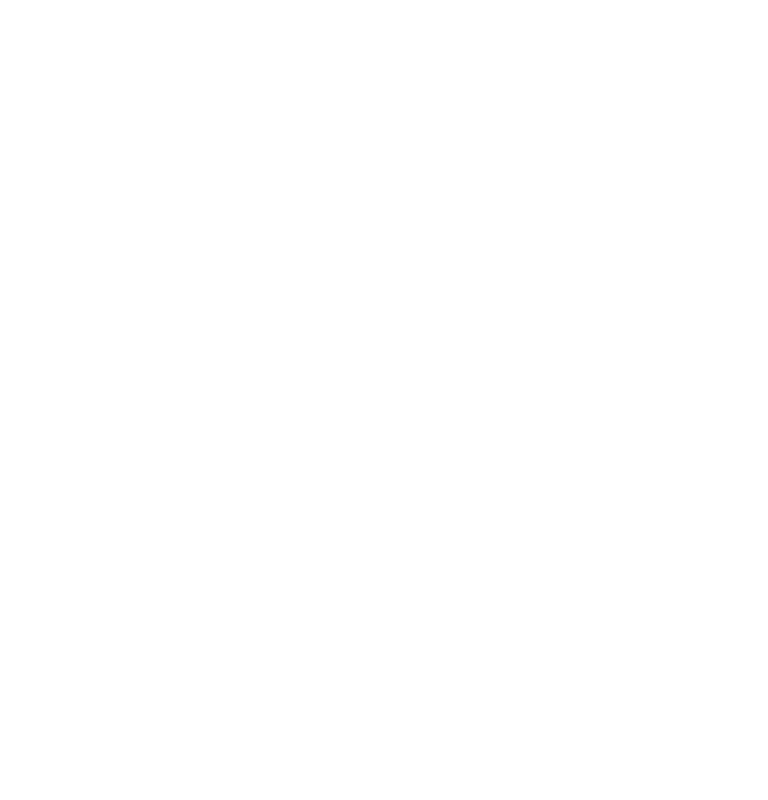
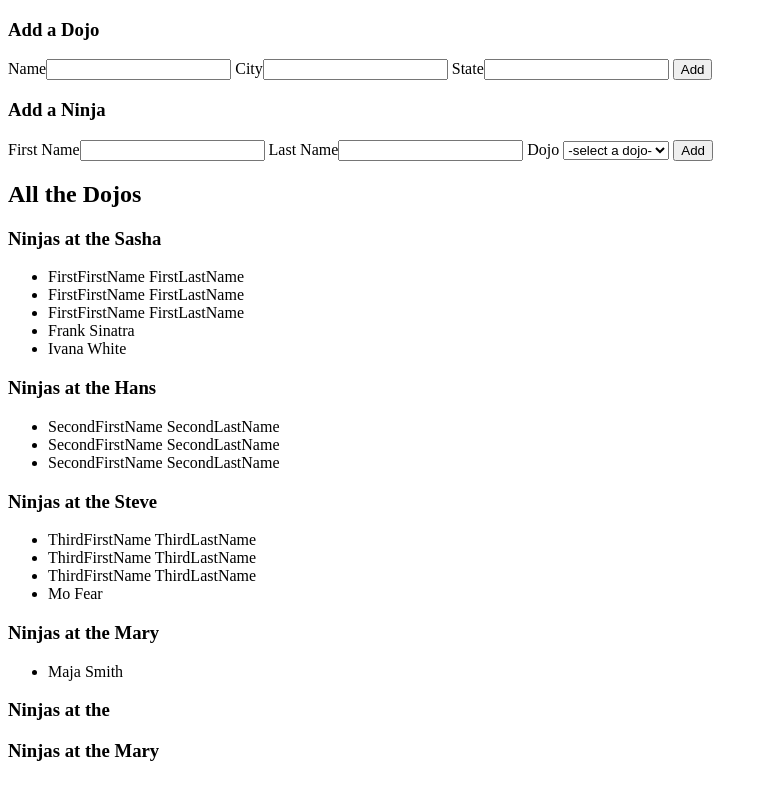
Before and after one commit to ivana-vucenovic/dojo_ninjas_proj, a Django app: page / in a window 1280 px wide. Before the commit the part shown is empty. Shown: the whole page, without its empty margins (0-768 px from the left). Run offline with Django 3.2, Linux system fonts and the light colour scheme; data comes from the database, SQL or seed files in the repository; both versions use the stored data as it was after the commit.

Commit message:
first commit

```diff
--- a/dojo_ninjas_app/models.py
+++ b/dojo_ninjas_app/models.py
@@ -8,13 +8,13 @@
     created_at = models.DateTimeField(auto_now_add = True)
     updated_at = models.DateTimeField(auto_now = True)
 
-    def __str___(self):
-        return '{}'.format(self.name)
+    # def __str___(self):
+    #     return '{}'.format(self.name)
 
 class Ninja(models.Model):
     dojo = models.ForeignKey(Dojo, related_name = 'ninjas', on_delete = models.CASCADE)
     first_name = models.CharField(max_length = 255)
     last_name = models.CharField(max_length = 255)
 
-    def __str___(self):
-        return '{} {}'.format(self.first_name, self.last_name)
+    # def __str___(self):
+    #     return '{} {}'.format(self.first_name, self.last_name)
--- a/dojo_ninjas_app/templates/dojo_ninjas.html
+++ b/dojo_ninjas_app/templates/dojo_ninjas.html
@@ -7,6 +7,42 @@
     <title>Dojo Ninjas</title>
 </head>
 <body>
-
+    <section>
+        <h3>Add a Dojo</h3>
+        <form action="/dojos/create" method="POST">
+            {% csrf_token %}
+            <label>Name<input type = "text" name = "name"></label>
+            <label>City<input type = "text" name = "city"></label>
+            <label>State<input type ="text" name = "state"></label>
+            <button type="submit" id = "button">Add</button>
+        </form>
+    </section>
+    <section>
+        <h3>Add a Ninja</h3>
+        <form action="/ninjas/create" method="POST">
+            {% csrf_token %}
+            <label>First Name<input type = "text" name = "first_name" id = "first_name"></label>
+            <label>Last Name<input type = "text" name = "last_name" id = "last_name"></label>
+            <label>Dojo</label>
+            <select name = "dojo" id = "dojo" class ="form-control">
+                <option value="false">-select a dojo-</option>
+            {% for dojo in dojos %}
+                <option value="{{dojo.id}}">{{dojo.name}}</option>
+            {% endfor %}
+            </select>
+            <button type="submit" id = "button">Add</button>
+        </form>
+    </section>
+    <div id="list">
+        <h2>All the Dojos </h2>
+        {% for dojo in dojos %}
+            <h3>Ninjas at the {{ dojo.name }} </h3>
+            <ul>
+            {% for ninja in dojo.ninjas.all %}
+                <li>{{ ninja.first_name }} {{ ninja.last_name }}</li>
+            {% endfor %}
+            </ul>
+        {% endfor %}
+    </div>
 </body>
 </html>
--- a/dojo_ninjas_app/urls.py
+++ b/dojo_ninjas_app/urls.py
@@ -2,5 +2,8 @@
 from . import views
 
 urlpatterns = [
-    path('', views.index)
+    path('', views.index),
+    path('dojos/create', views.dojos_create),
+    path('ninjas/create', views.ninjas_create),
+    # path('<dojo_id>/delete',views.delete_dojo, name = 'delete_dojo'),
 ]
--- a/dojo_ninjas_app/views.py
+++ b/dojo_ninjas_app/views.py
@@ -1,5 +1,21 @@
-from django.shortcuts import render
+from django.shortcuts import render, redirect
+from .models import Dojo, Ninja
 
 def index(request):
-    return render(request, 'dojo_ninjas.html')
-# Create your views here.
+    context = {
+        'dojos' : Dojo.objects.all(),
+    }
+    return render(request, 'dojo_ninjas.html', context)
+
+def dojos_create(request):
+    Dojo.objects.create(name=request.POST['name'], city=request.POST['city'], state=request.POST['state'])
+    return redirect('/')
+
+def ninjas_create(request):
+    Ninja.objects.create(first_name=request.POST['first_name'], last_name=request.POST['last_name'],dojo = Dojo.objects.get(id=request.POST['dojo']))
+    return redirect('/')
+
+# def delete_dojo(request, dojo_id):
+#     dojo=Dojo.objects.get(pk=dojo_id)
+#     dojo.delete()
+#     return render(request, 'dojo_ninjas.html')
```
Also changed, not shown: db.sqlite3, dojo_ninjas_app/migrations/0004_remove_dojo_desc.py (added), dojo_ninjas_app/migrations/0005_dojo_desc.py (added).
